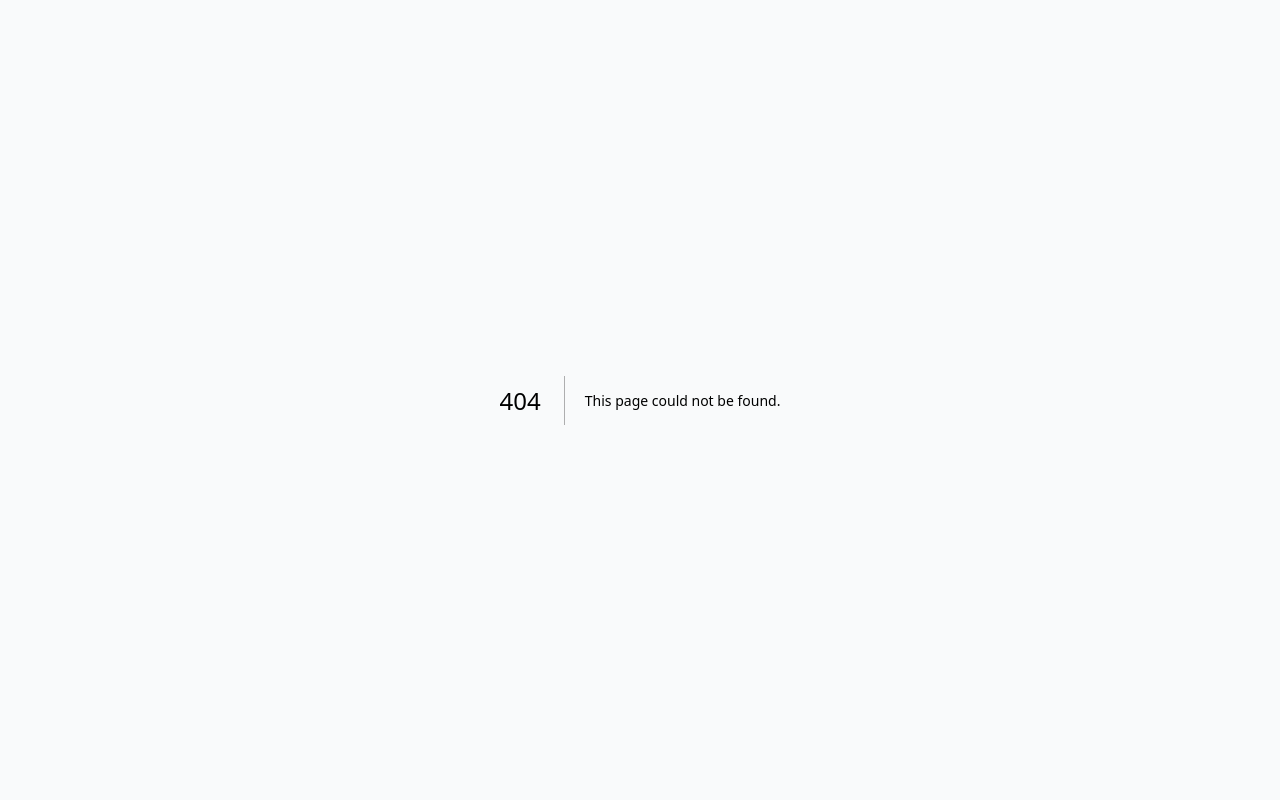
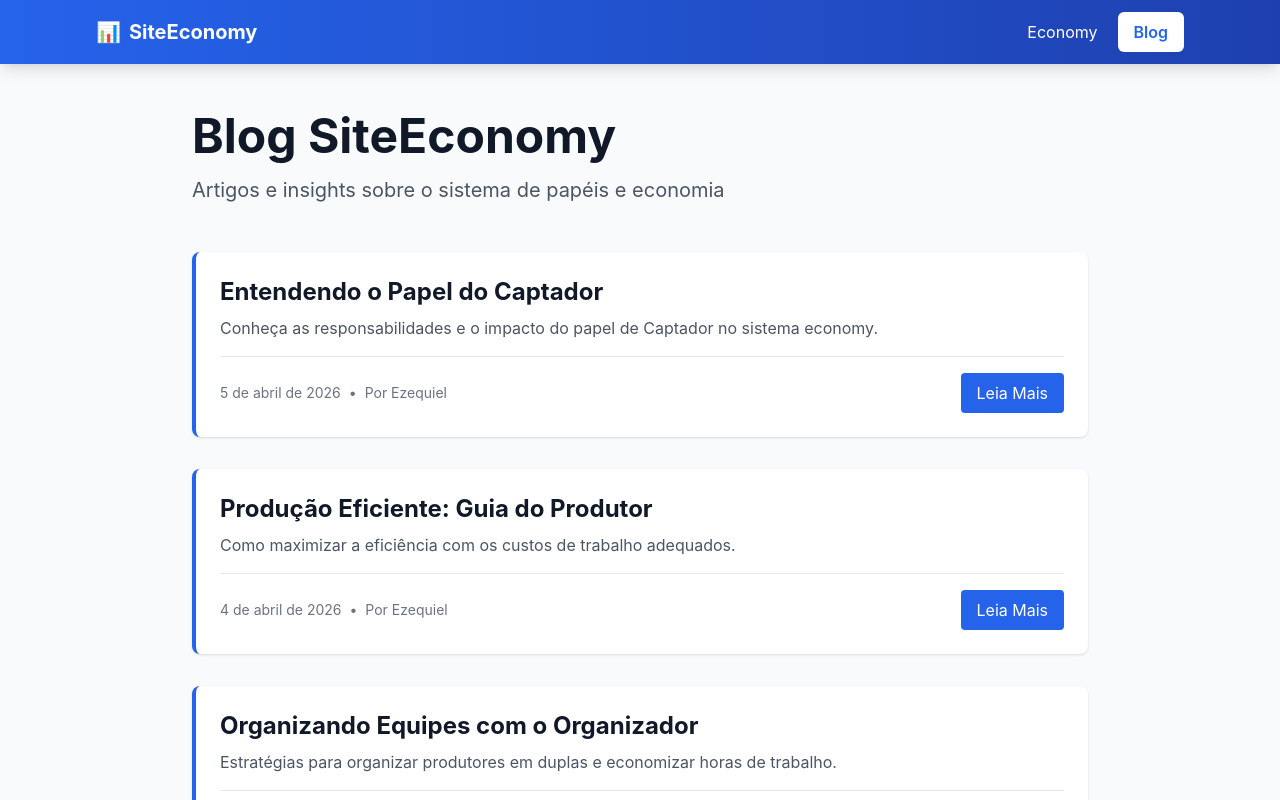
Before and after one commit to ehrigoni/site-economy, a Next.js app in the folder site-economy/: page /blog in a window 1280 px wide. Before the commit this address had no page. Shown: the top 800 px of the page. Built offline with nearby package versions, Linux system fonts and the light colour scheme.

Commit message:
feat: adicionar navegação com menu e página de blog

```diff
--- /dev/null
+++ b/site-economy/src/app/blog/page.tsx
@@ -0,0 +1,90 @@
+import Link from 'next/link'
+
+export default function BlogPage() {
+  const articles = [
+    {
+      id: 1,
+      title: 'Entendendo o Papel do Captador',
+      date: '5 de abril de 2026',
+      excerpt: 'Conheça as responsabilidades e o impacto do papel de Captador no sistema economy.',
+      author: 'Ezequiel',
+    },
+    {
+      id: 2,
+      title: 'Produção Eficiente: Guia do Produtor',
+      date: '4 de abril de 2026',
+      excerpt: 'Como maximizar a eficiência com os custos de trabalho adequados.',
+      author: 'Ezequiel',
+    },
+    {
+      id: 3,
+      title: 'Organizando Equipes com o Organizador',
+      date: '3 de abril de 2026',
+      excerpt: 'Estratégias para organizar produtores em duplas e economizar horas de trabalho.',
+      author: 'Ezequiel',
+    },
+  ]
+
+  return (
+    <main className="min-h-screen py-12 px-4 sm:px-6 lg:px-8">
+      <div className="max-w-4xl mx-auto">
+        {/* Header */}
+        <div className="mb-12">
+          <h1 className="text-4xl sm:text-5xl font-bold text-gray-900 mb-4">
+            Blog SiteEconomy
+          </h1>
+          <p className="text-xl text-gray-600">
+            Artigos e insights sobre o sistema de papéis e economia
+          </p>
+        </div>
+
+        {/* Articles Grid */}
+        <div className="space-y-8">
+          {articles.map((article) => (
+            <article
+              key={article.id}
+              className="bg-white rounded-lg shadow hover:shadow-lg transition-shadow p-6 border-l-4 border-blue-600"
+            >
+              <div className="flex flex-col justify-between h-full">
+                <div>
+                  <h2 className="text-2xl font-bold text-gray-900 mb-2">
+                    {article.title}
+                  </h2>
+                  <p className="text-gray-600 mb-4">
+                    {article.excerpt}
+                  </p>
+                </div>
+                <div className="flex justify-between items-center pt-4 border-t border-gray-200">
+                  <div className="text-sm text-gray-500">
+                    <span>{article.date}</span>
+                    <span className="mx-2">•</span>
+                    <span>Por {article.author}</span>
+                  </div>
+                  <button className="px-4 py-2 bg-blue-600 text-white rounded hover:bg-blue-700 transition-colors">
+                    Leia Mais
+                  </button>
+                </div>
+              </div>
+            </article>
+          ))}
+        </div>
+
+        {/* Call to Action */}
+        <div className="mt-12 bg-gradient-to-r from-blue-600 to-blue-800 text-white rounded-lg p-8 text-center">
+          <h3 className="text-2xl font-bold mb-4">
+            Quer aprender mais sobre o sistema?
+          </h3>
+          <p className="mb-6 text-blue-100">
+            Volte para a página principal para conhecer a tabela de papéis e valores.
+          </p>
+          <Link
+            href="/"
+            className="inline-block px-6 py-3 bg-white text-blue-600 font-semibold rounded hover:bg-gray-50 transition-colors"
+          >
+            Ver Sistema Economy
+          </Link>
+        </div>
+      </div>
+    </main>
+  )
+}
--- a/site-economy/src/app/layout.tsx
+++ b/site-economy/src/app/layout.tsx
@@ -1,4 +1,5 @@
 import type { Metadata } from 'next'
+import Navigation from '@/components/Navigation'
 import './globals.css'
 
 export const metadata: Metadata = {
@@ -18,6 +19,7 @@ export default function RootLayout({
         <meta name="viewport" content="width=device-width, initial-scale=1.0" />
       </head>
       <body className="bg-gray-50">
+        <Navigation />
         {children}
       </body>
     </html>
--- /dev/null
+++ b/site-economy/src/components/Navigation.tsx
@@ -0,0 +1,46 @@
+'use client'
+
+import Link from 'next/link'
+import { usePathname } from 'next/navigation'
+
+export default function Navigation() {
+  const pathname = usePathname()
+
+  return (
+    <nav className="bg-gradient-to-r from-blue-600 to-blue-800 text-white shadow-lg">
+      <div className="max-w-6xl mx-auto px-4 sm:px-6 lg:px-8">
+        <div className="flex justify-between items-center h-16">
+          {/* Logo */}
+          <Link href="/" className="flex items-center space-x-2 font-bold text-xl">
+            <span>📊</span>
+            <span>SiteEconomy</span>
+          </Link>
+
+          {/* Menu Items */}
+          <div className="flex space-x-1">
+            <Link
+              href="/"
+              className={`px-4 py-2 rounded-md transition-all ${
+                pathname === '/'
+                  ? 'bg-white text-blue-600 font-semibold'
+                  : 'hover:bg-blue-700'
+              }`}
+            >
+              Economy
+            </Link>
+            <Link
+              href="/blog"
+              className={`px-4 py-2 rounded-md transition-all ${
+                pathname === '/blog'
+                  ? 'bg-white text-blue-600 font-semibold'
+                  : 'hover:bg-blue-700'
+              }`}
+            >
+              Blog
+            </Link>
+          </div>
+        </div>
+      </div>
+    </nav>
+  )
+}
```
Also changed, not shown: site-economy/vercel.json.
